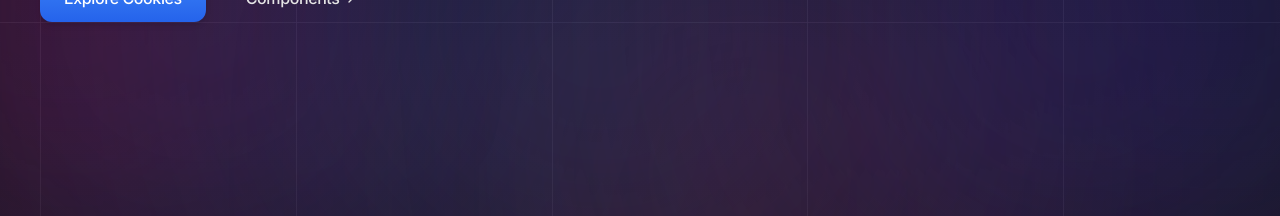
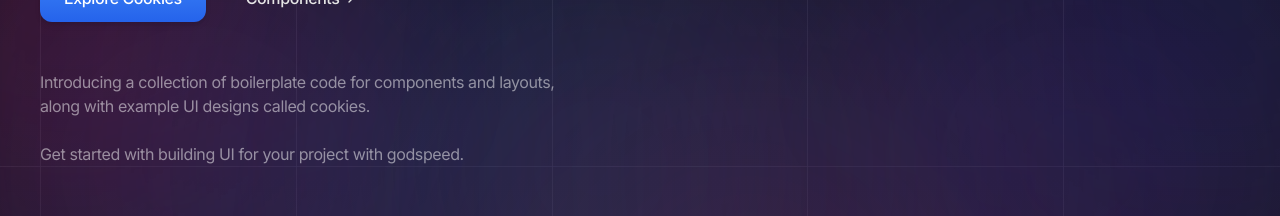
Before and after one commit to with-tw/cookies, a Next.js app: page / in a window 1280 px wide. Shown: the part 380-596 px from the top of the page. Built offline with nearby package versions, Linux system fonts and the light colour scheme; no server answers.

Commit message:
✨ Add description copy to hero section

```diff
--- a/components/sections/landing-hero-section.tsx
+++ b/components/sections/landing-hero-section.tsx
@@ -21,6 +21,16 @@ export default function LandingHeroSection() {
             Components
           </Button>
         </div>
+        <div className="text-base text-white/50 mt-12">
+          <p>
+            Introducing a collection of boilerplate code for components and
+            layouts, <br />
+            along with example UI designs called cookies.
+          </p>
+          <p className="mt-6">
+            Get started with building UI for your project with godspeed.
+          </p>
+        </div>
       </ResponsiveGridControl>
       <div className="gradient-effects-container">
         <div className="bg-violet-600 bg-opacity-60 blur-[200px] w-[400px] h-[400px] rounded-full absolute -bottom-[200px]" />
```
